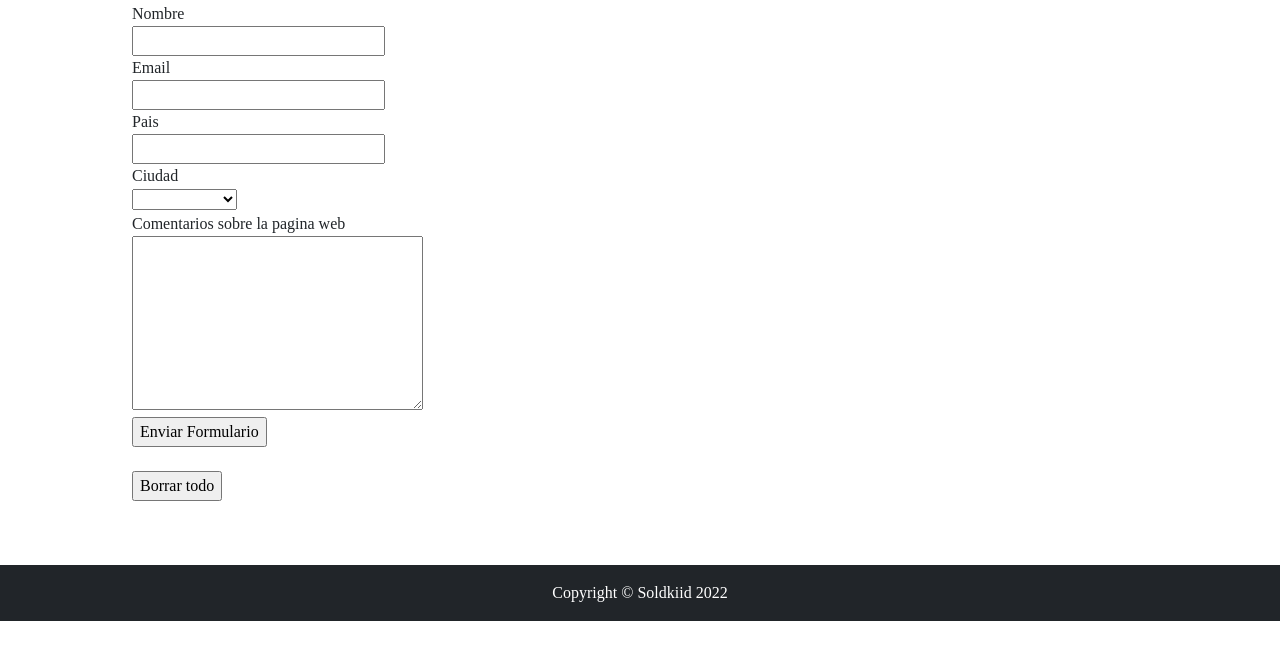
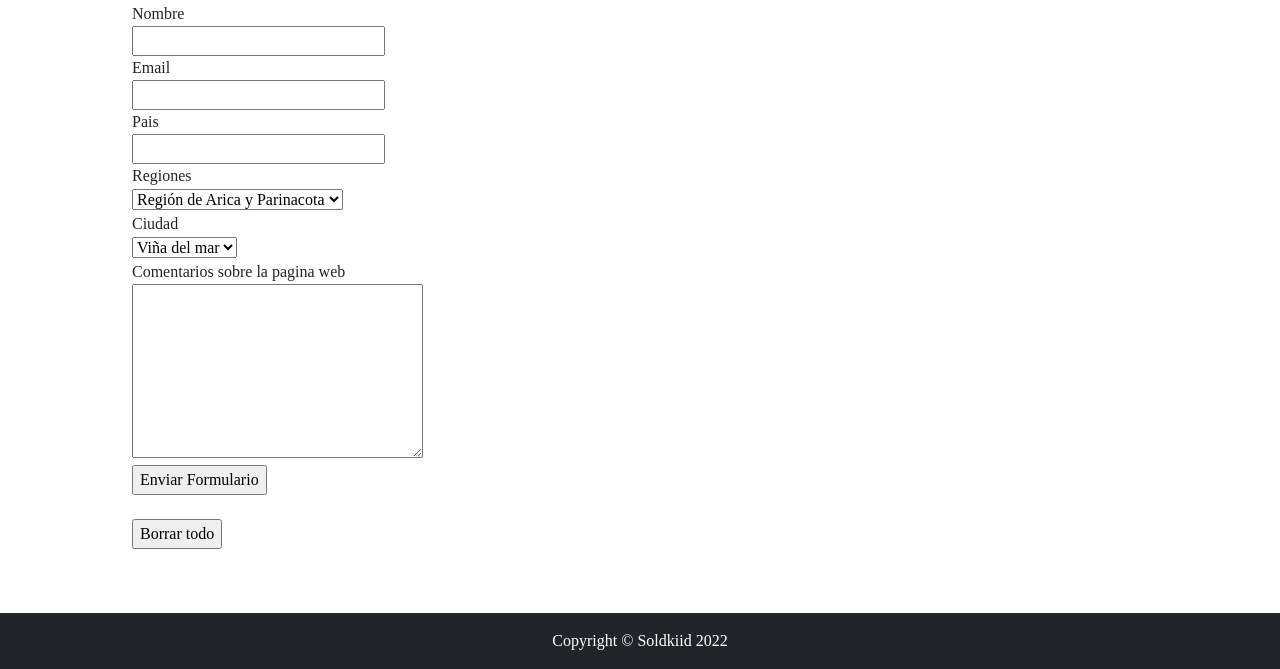
Before and after one commit to SoldKiid/soldkiid.github., a plain HTML site: page index.html in a window 1280 px wide. Shown: the part 1382-2051 px from the top of the page. Before the commit the page ends 2003 px from the top, so only its background shows below. Drawn offline with nearby package versions, Linux system fonts and the light colour scheme.

Commit message:
Update index.html

```diff
--- a/index.html
+++ b/index.html
@@ -77,15 +77,22 @@
                         maxlength="100"><br>
                         Pais <br><input type="text" name="Poblacion" size="25"
                         maxlength="60"><br>
+                        Regiones <br> <select name="Utilizacion">
+                            <option value="1">Región de Arica y Parinacota
+                            <option value="2">Región de Tarapacá
+                            <option value="3">Región de Antofagasta
+                            <option value="4">Región de Atacama
+                            <option value="5">Región de Coquimbo
+                            <option value="6">Región de Valparaíso
+
+                        </select> <br>
                         Ciudad <br> <select name="Utilizacion">
-                            <option value="0">
                             <option value="1">Viña del mar
                             <option value="2">Coquimbo
                             <option value="3">La Serena
                             <option value="4">Antofagasta
                             <option value="5">Arica
                             <option value="6">Santiago
-
                         </select> <br>
                         Comentarios sobre la pagina web<br>
                         <textarea cols="30" rows="7"
```
